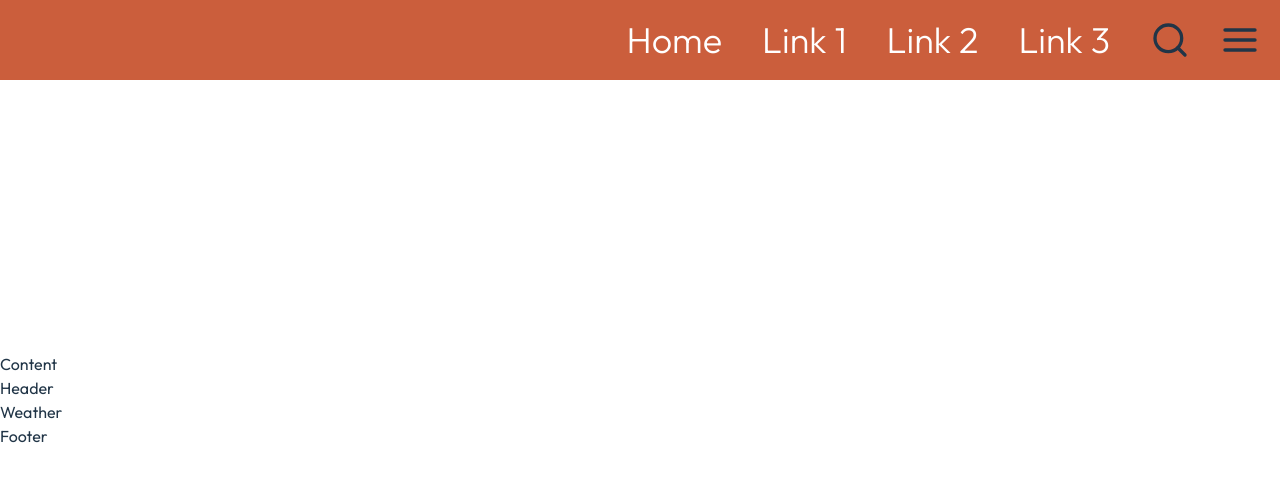
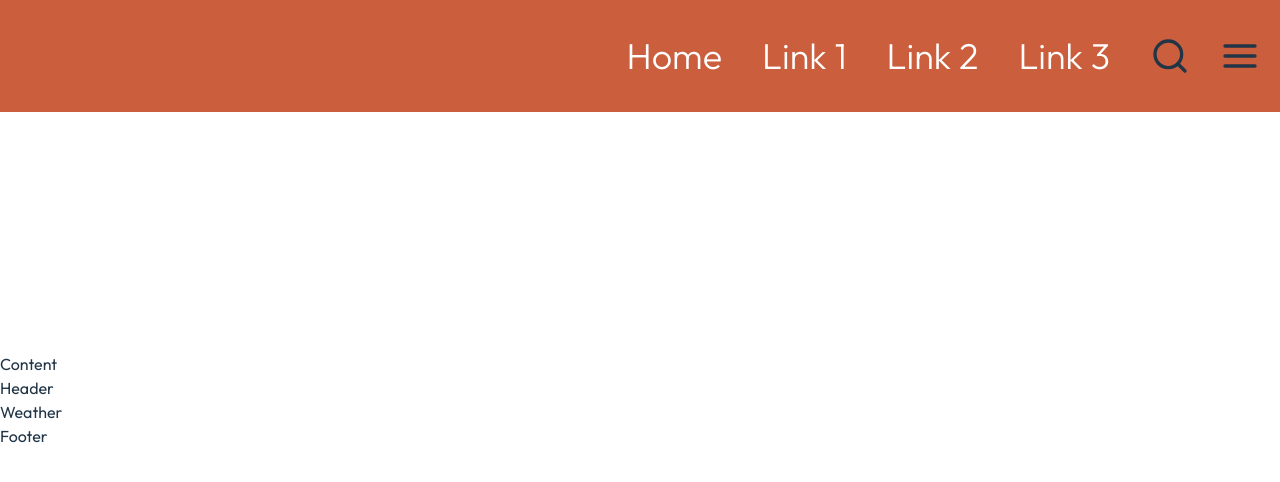
Before and after one commit to jhn322/holmsund-information, a React (Vite) app: page / in a window 1280 px wide. Shown: the top 482 px of the page. Built offline with nearby package versions, Linux system fonts and the light colour scheme.

Commit message:
bigger nav

```diff
--- a/src/styles/Navigation.module.css
+++ b/src/styles/Navigation.module.css
@@ -18,7 +18,7 @@ li {
   align-items: flex-end;
   justify-content: center;
   width: 100%;
-  height: 7vh;
+  height: 10vh;
   position: fixed;
   top: 0;
   background-color: rgba(191, 54, 12, 0.8);
@@ -187,7 +187,7 @@ li {
 @media only screen and (min-width: 1024px) {
   /* Main nav */
   .navContainer {
-    height: 10vh;
+    height: 14vh;
   }
 
   .navList li {
```
